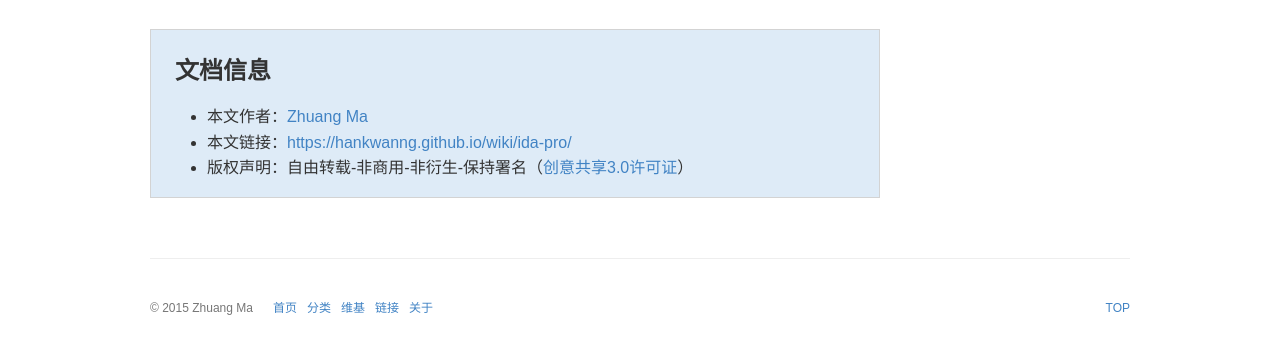
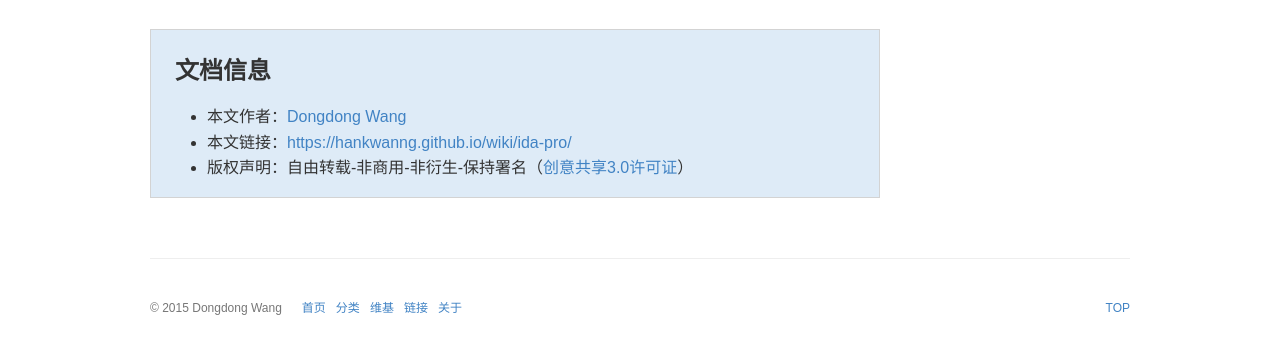
Before and after one commit to HankWanng/HankWanng.github.io, a Jekyll site: the page built from _wiki/ida-pro.md, in a window 1280 px wide. Shown: the part 647-1009 px from the top of the page. Built offline with Jekyll 4.4.1, drawn with Linux system fonts in a browser that asks for light colours; some web fonts are replaced; comment, search, counter and statistics services are not loaded; a style sheet for code colours, icons or effects is not loaded.

Commit message:
差不多了的版本

```diff
--- a/_config.yml
+++ b/_config.yml
@@ -49,10 +49,10 @@ highlight_theme: github
 # ---------------- #
 #      Author      #
 # ---------------- #
-author: Zhuang Ma
+author: Dongdong Wang
 organization:
 organization_url:
-github_username: mzlogin
+github_username: HankWang
 location: SuZhou, China
 email: 843255543@qq.com
 
```
